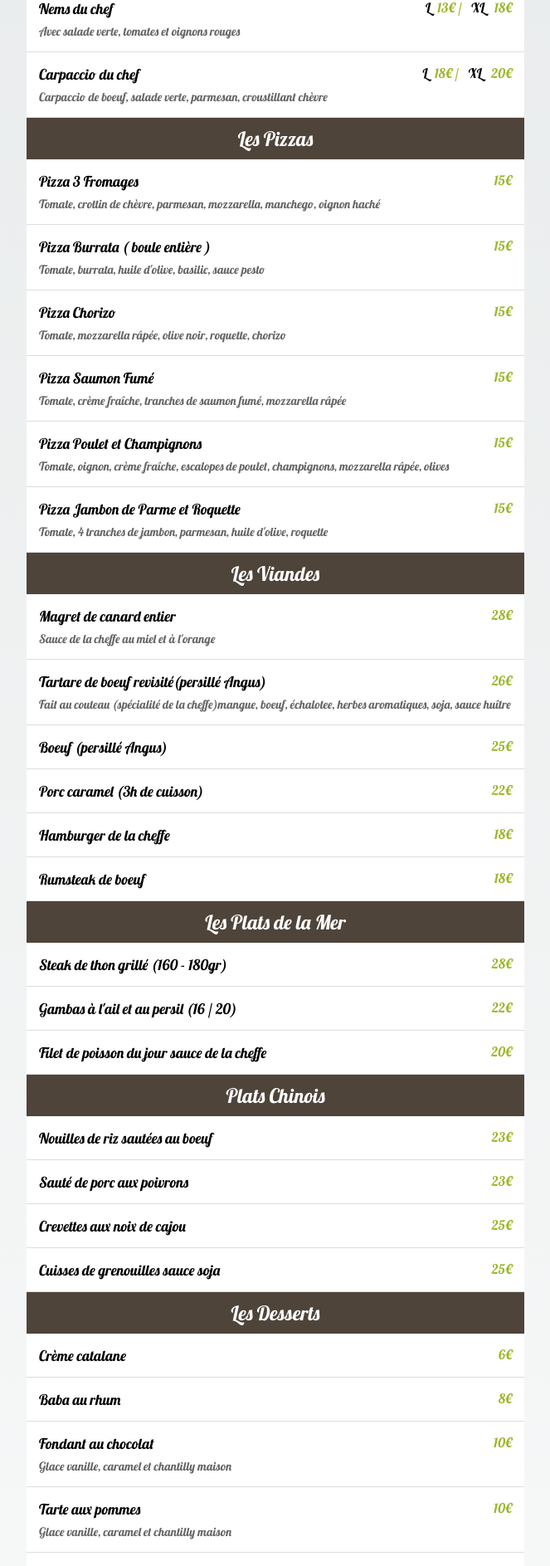
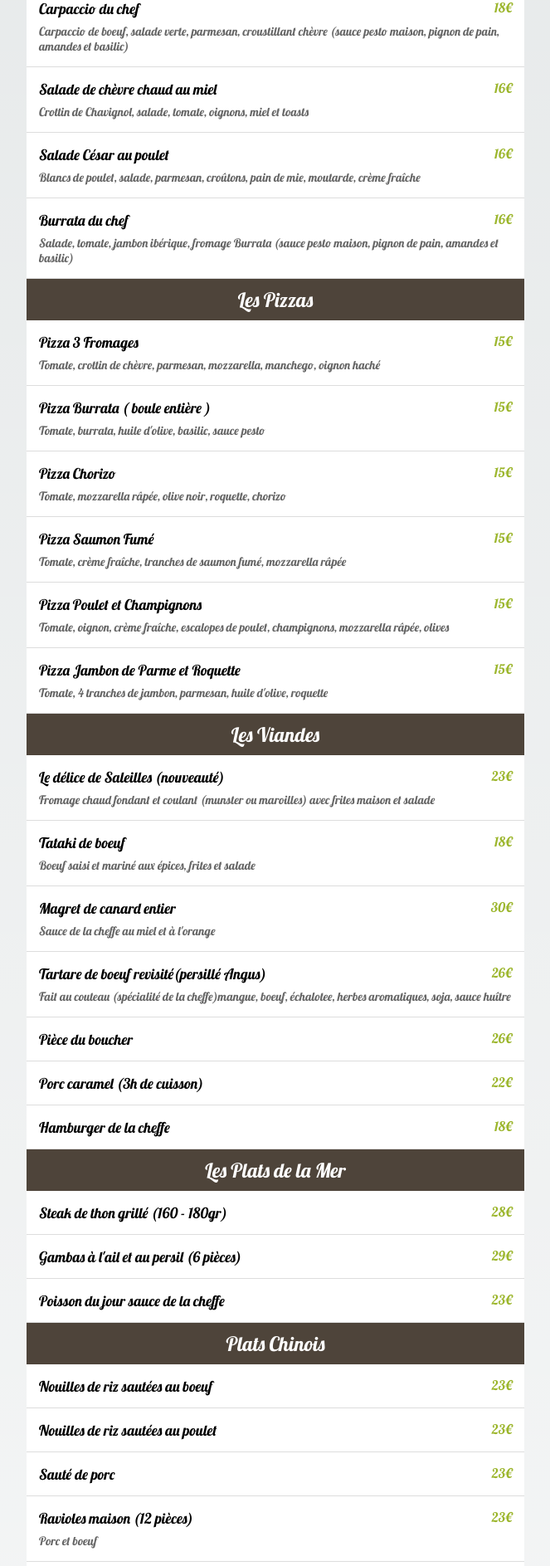
Before and after one commit to AdrienW86/les-delices-de-saleilles, a Next.js app: page /carte in a window 1280 px wide. Shown: the part 3217-5104 px from the top of the page at 83% size, without its empty margins (308-971 px from the left). Built offline with nearby package versions, Linux system fonts and the light colour scheme.

Commit message:
mise en ligne

```diff
--- a/app/menuData.js
+++ b/app/menuData.js
@@ -175,19 +175,9 @@ const menuData = {
   },
   entrees: [
     {
-      name: "Pan con tomate",
-      description: "Jambon Serrano, salade tomates et oignons",
-      price: { normal: 10, xl: 16 },
-    },
-    {
       name: "Samoussa au poulet",
       description: "Salade verte, tomates oignons rouges",
-      price: { normal: 10, xl: 16 },
-    },
-    {
-      name: "Croustillant de chèvre",
-      description: "Fromage de chèvre, sauce pesto",
-      price: { normal: 13, xl: 16 },
+      price: { normal: 12, xl: 16.50 },
     },
     {
       name: "Nems du chef",
@@ -195,9 +185,29 @@ const menuData = {
       price: { normal: 13, xl: 18 },
     },
     {
+      name: "Croustillant de chèvre",
+      description: "Fromage de chèvre, sauce pesto",
+      price: 18,
+    },
+    {
       name: "Carpaccio du chef",
-      description: "Carpaccio de boeuf, salade verte, parmesan, croustillant chèvre",
-      price: { normal: 18, xl: 20 },
+      description: "Carpaccio de boeuf, salade verte, parmesan, croustillant chèvre (sauce pesto maison, pignon de pain, amandes et basilic)",
+      price: 18,
+    },
+    {
+      name: "Salade de chèvre chaud au miel",
+      description: "Crottin de Chavignol, salade, tomate, oignons, miel et toasts",
+      price: 16,
+    },
+    {
+      name: "Salade César au poulet",
+      description: "Blancs de poulet, salade, parmesan, croûtons, pain de mie, moutarde, crème fraîche",
+      price: 16,
+    },
+    {
+      name: "Burrata du chef",
+      description: "Salade, tomate, jambon ibérique, fromage Burrata (sauce pesto maison, pignon de pain, amandes et basilic)",
+      price: 16,
     },
   ],
 
@@ -234,12 +244,21 @@ const menuData = {
     },
   ],
 
-
   viandes: [
+     {
+      name: "Le délice de Saleilles (nouveauté)",
+      description: "Fromage chaud fondant et coulant (munster ou maroilles) avec frites maison et salade",
+      price: 23,
+    },
+     {
+      name: "Tataki de boeuf",
+      description: "Boeuf saisi et mariné aux épices, frites et salade",
+      price: 18,
+    },
     {
       name: "Magret de canard entier",
       description: "Sauce de la cheffe au miel et à l'orange",
-      price: 28,
+      price: 30,
     },
     {
       name: "Tartare de boeuf revisité(persillé Angus)",
@@ -247,9 +266,9 @@ const menuData = {
       price: 26,
     },
     {
-      name: "Boeuf (persillé Angus)",
+      name: "Pièce du boucher",
       description: "",
-      price: 25,
+      price: 26,
     },
     {
       name: "Porc caramel (3h de cuisson)",
@@ -261,11 +280,6 @@ const menuData = {
       description: "",
       price: 18,
     },
-    {
-      name: "Rumsteak de boeuf",
-      description: "",
-      price: 18,
-    },
   ],
   mer: [
     {
@@ -274,14 +288,14 @@ const menuData = {
       price: 28,
     },
     {
-      name: "Gambas à l'ail et au persil (16 / 20)",
+      name: "Gambas à l'ail et au persil (6 pièces)",
       description: "",
-      price: 22,
+      price: 29,
     },
     {
-      name: "Filet de poisson du jour sauce de la cheffe",
+      name: "Poisson du jour sauce de la cheffe",
       description: "",
-      price: 20,
+      price: 23,
     },
   ],
   platsChinois: [
@@ -291,9 +305,24 @@ const menuData = {
       price: 23,
     },
     {
-      name: "Sauté de porc aux poivrons",
+      name: "Nouilles de riz sautées au poulet",
       description: "",
       price: 23,
+    },
+    {
+      name: "Sauté de porc",
+      description: "",
+      price: 23,
+    },
+    {
+      name: "Ravioles maison (12 pièces)",
+      description: "Porc et boeuf",
+      price: 23,
+    },
+    {
+      name: "Ravioles maison et Siomai crevettes (12 pièces)",
+      description: "",
+      price: 25,
     },
     {
       name: "Crevettes aux noix de cajou",
--- a/components/CardMenu/CardMenu.js
+++ b/components/CardMenu/CardMenu.js
@@ -8,9 +8,18 @@ export default function CardMenu() {
       <div className={styles.menu}>
         <p className={styles.p3}> Fondue chinoise (sur réservation minimum 4 personnnes)<span className={styles.label}> 35€</span> </p>
       </div>
+       <div className={styles.menu}>
+        <p className={styles.p3}> Menu "Petit loup" (enfant - 10 ans) <span className={styles.label}>  12€ </span></p>
+        <p className={styles.p}> Nuggets de poulet avec frites </p>
+        <p className={styles.p}> ou </p>
+          <p className={styles.p}> Jambon frites </p>
+          <p className={styles.p}> + </p>
+          <p className={styles.p}> 1 boule de glace au choix </p>
+      </div>
       <div className={styles.menu}>
-        <p className={styles.p3}> Menu Découverte <span className={styles.label}>  28.90 </span></p>
+        <p className={styles.p3}> Menu Découverte <span className={styles.label}>  28.90€ </span></p>
       </div>
+
       <div className={styles.menu2}>
         <p className={styles.p4}> Entrée </p>
           <p className={styles.p}> La Salade de thon composée </p>
--- a/components/CardMenu/cardMenu.module.css
+++ b/components/CardMenu/cardMenu.module.css
@@ -17,6 +17,7 @@
 
 .menu {
   display: flex;
+  flex-direction: column;
   margin: auto;
   padding: 20px;
   justify-content: space-between;
@@ -55,7 +56,7 @@
 }
 
 .label {
-  font-size: 1rem;
+  font-size: 1.4rem;
   color: rgb(156,182,45);
   font-weight: 400;
   margin: 0 8px;
--- a/components/Equipment/Equipment.js
+++ b/components/Equipment/Equipment.js
@@ -43,7 +43,6 @@ export default function Equipment() {
          <SimpleBanner url="/dusty.png" />
          <p className={styles.p}>
             📣🎸 Soirée Concert aux Délices de Saleilles ! 🎶🍽️ <br></br>
-
             Préparez-vous pour une soirée inoubliable !
             Le groupe Dusty Shoes débarque aux Délices de Saleilles le samedi 19 juillet 2025 pour vous faire vibrer au rythme du blues, rock et folk ! 🎤🎸🔥 <br></br>
             👉 Ambiance festive, musique live, et bien sûr… nos délicieuses spécialités maison à savourer entre amis ou en famille.
```
